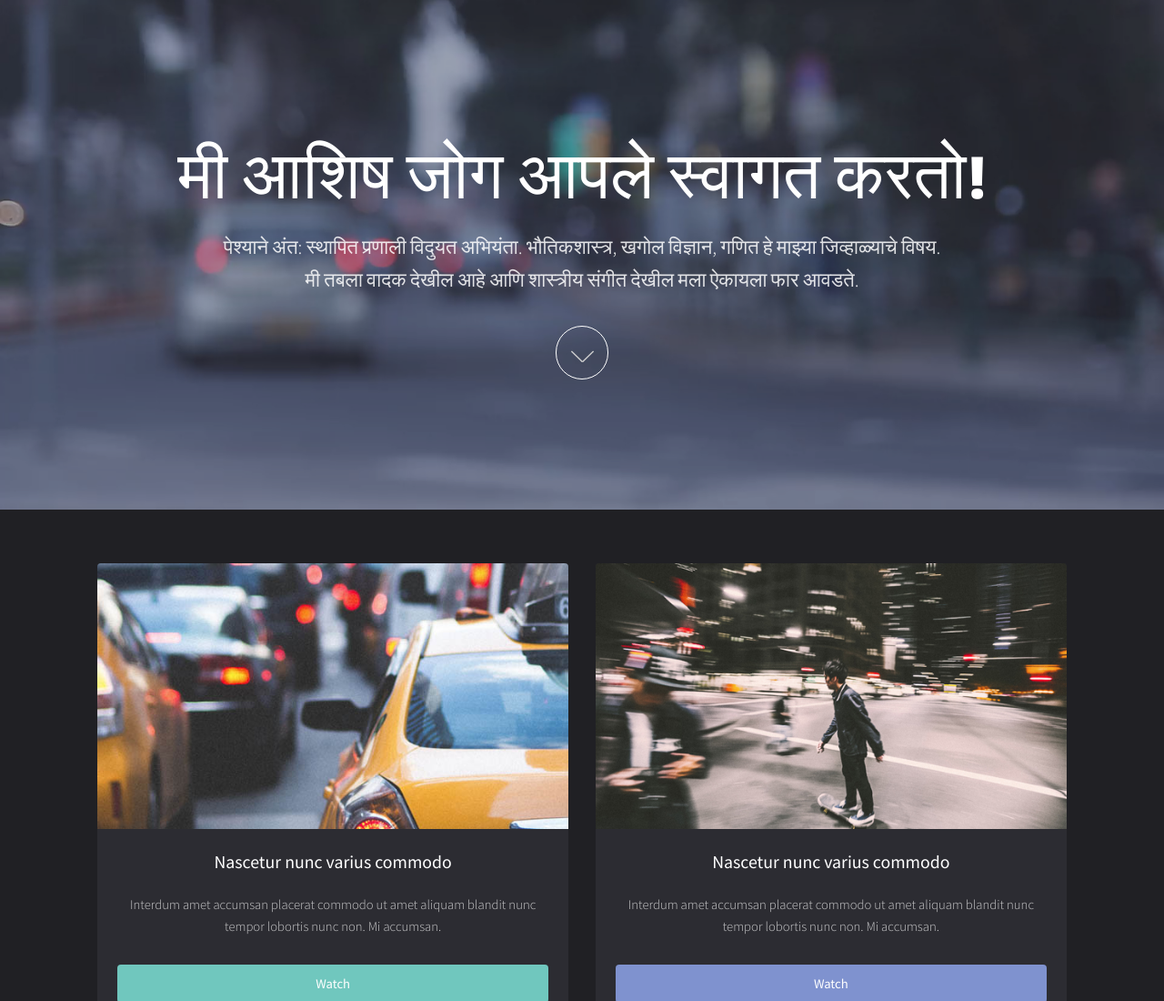
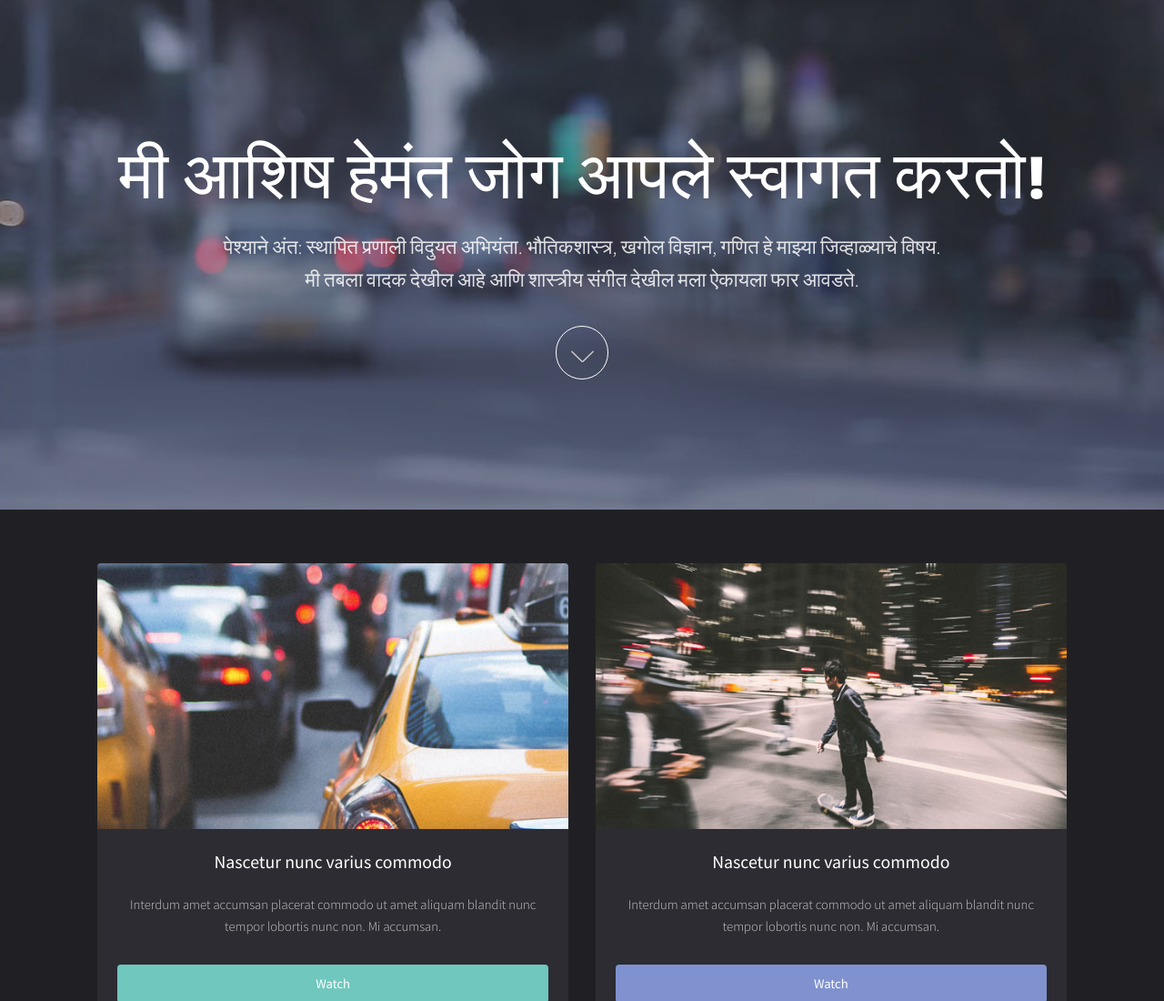
Before and after one commit to Ashish-Jog/Ashish-Jog.github.io, a plain HTML site: page index.html in a window 1280 px wide. Shown: the top 1100 px of the page at 91% size. Drawn offline with Linux system fonts and the light colour scheme.

Commit message:
Update index.html

```diff
--- a/index.html
+++ b/index.html
@@ -22,7 +22,7 @@
 				<section id="banner" data-video="images/banner">
 					<div class="inner">
 						<header>
-							<h1>मी आशिष जोग आपले स्वागत करतो!</h1>
+							<h1>मी आशिष हेमंत जोग आपले स्वागत करतो!</h1>
 							<p>पेश्याने अंत: स्थापित प्रणाली विदुयत अभियंता. भौतिकशास्त्र, खगोल विज्ञान, गणित हे माझ्या जिव्हाळ्याचे विषय.<br />
 							 मी तबला वादक देखील आहे आणि शास्त्रीय संगीत देखील मला ऐकायला फार आवडते.</p>
 						</header>
```
